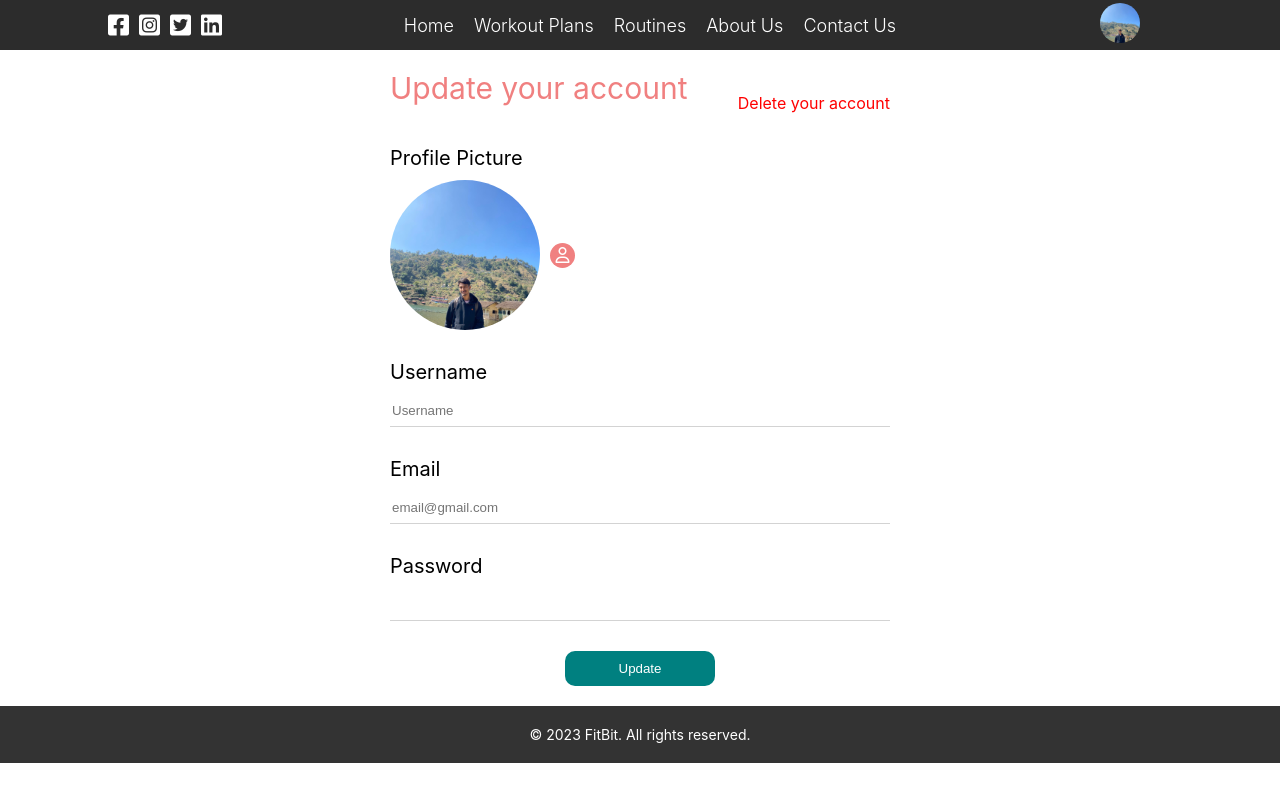
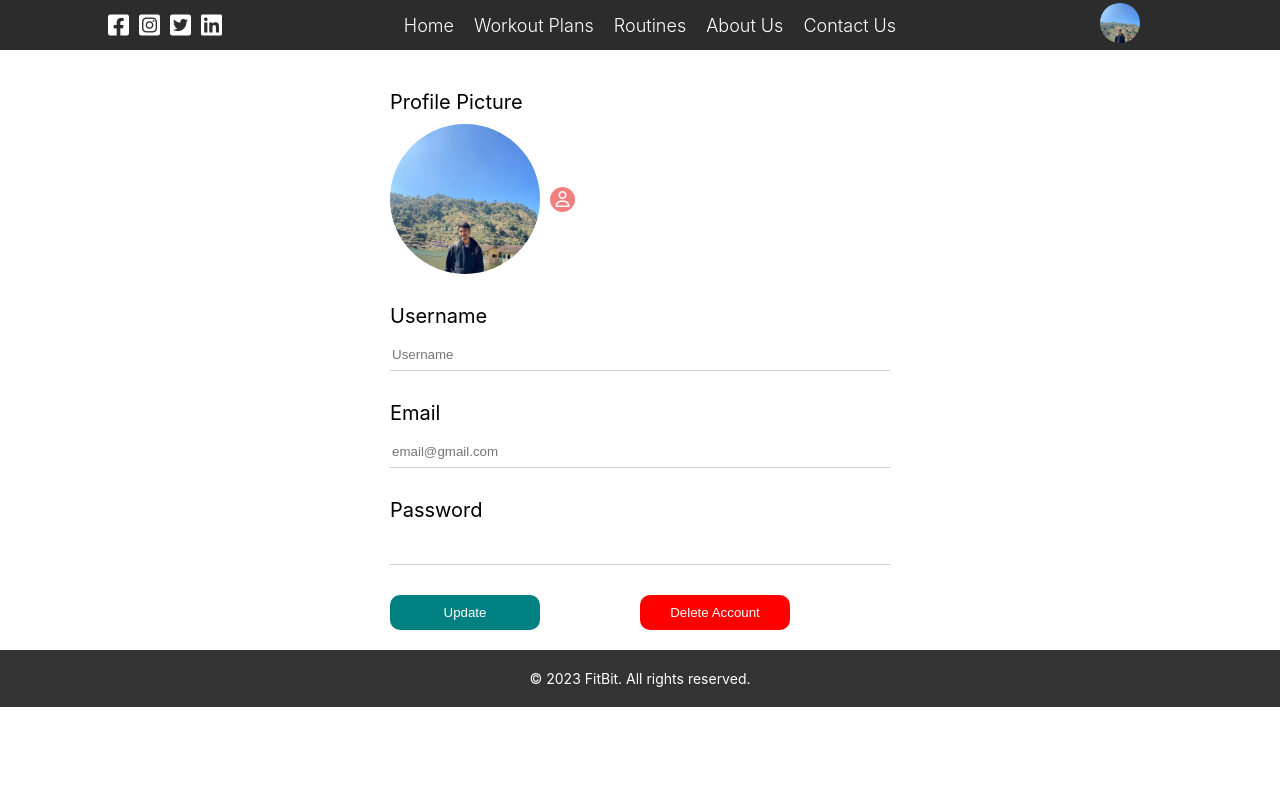
Before and after one commit to Inish-Bashyal/FitBit_WEB, a React (Create React App) app: page /settings in a window 1280 px wide. Built offline with nearby package versions, Linux system fonts and the light colour scheme.

Commit message:
Some css works

```diff
--- a/src/pages/settings/settings.css
+++ b/src/pages/settings/settings.css
@@ -131,3 +131,14 @@
     margin-top: 20px;
     cursor: pointer;
   }
+
+  .settingsDelete {
+    width: 150px;
+    border: none;
+    border-radius: 10px;
+    color: white;
+    background-color: red;
+    padding: 10px;
+    cursor: pointer;
+    margin-left: 100px;
+  }
--- a/src/pages/settings/settings.jsx
+++ b/src/pages/settings/settings.jsx
@@ -1,37 +1,33 @@
+import React from 'react';
 import "./settings.css";
 import pic from "/Users/inishbashyal/Documents/FitBit_web/frontend/fitbit/src/assets/images/sidebar.jpeg";
-
 
 export default function Setting() {
   return (
     <div className="settings">
       <div className="settingsWrapper">
-          <div className="settingsTitle">
-            <span className="settingsUpdateTitle">Update your account</span>
-            <span className="settingsDeleteTitle">Delete your account</span>
-          </div>
         <form className="settingsForm">
           <label>Profile Picture</label>
           <div className="settingsPP">
-                <img
-                src={pic}
-                alt=""
-                />
+            <img src={pic} alt="" />
             <label htmlFor="fileInput">
               <i className="settingsPPIcon fa-regular fa-user"></i>
             </label>
-              <input type="file" id="fileInput" style={{display:"none"}} />
+            <input type="file" id="fileInput" style={{ display: "none" }} />
           </div>
 
           <label>Username</label>
-            <input type="text" placeholder="Username"/>
+          <input type="text" placeholder="Username" />
 
           <label>Email</label>
-            <input type="text" placeholder="email@gmail.com"/>
+          <input type="text" placeholder="email@gmail.com" />
 
           <label>Password</label>
           <input type="password" />
+          <div className="buttonContainer">
             <button className="settingsSubmit">Update</button>
+            <button className="settingsDelete">Delete Account</button>
+          </div>
         </form>
       </div>
     </div>
```
Lines whose indentation alone changed are shown as unchanged.
